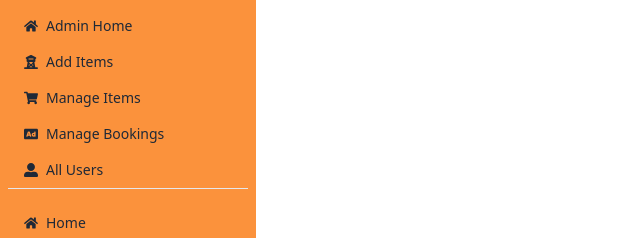
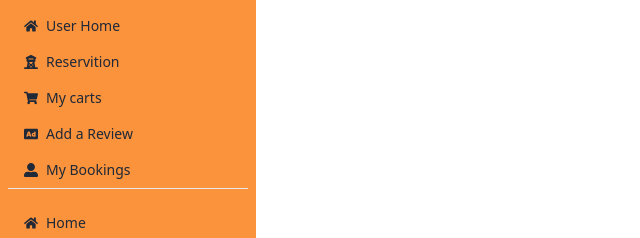
Before and after one commit to milonahmedshuvo/restaurants, a React (Vite) app: page /dashboard in a window 1280 px wide. Shown: the top 238 px of the page, without its empty margins (0-640 px from the left). Built offline with nearby package versions, Linux system fonts and the light colour scheme; no server answers.

Commit message:
admin route and api protected

```diff
--- a/src/Layout/Dashboard.jsx
+++ b/src/Layout/Dashboard.jsx
@@ -1,15 +1,17 @@
 import { FaAd, FaHome, FaSearch, FaShoppingCart, FaUserAlt } from "react-icons/fa";
 import { FaTowerObservation } from "react-icons/fa6";
 import { NavLink, Outlet } from "react-router-dom";
+import useIsAdmin from "../hooks/useIsAdmin";
 
 
 
 
 const Dashboard = () => {
+      const [isAdmin] = useIsAdmin()
+      console.log(isAdmin)
 
 
-
-  const isAdmin = true
+  // const isAdmin = true
 
 
   return (
@@ -18,7 +20,7 @@ const Dashboard = () => {
       <div className=" bg-orange-400 w-64 min-h-screen">
         <ul className="menu">
 
-          { isAdmin && <>
+          { isAdmin ? <>
 
             <li>
             <NavLink to="/">
@@ -51,7 +53,40 @@ const Dashboard = () => {
             </NavLink>
           </li>
 
-          </>  }
+          </> :  <>
+
+                    <li>
+                    <NavLink to="/">
+                      <FaHome></FaHome>
+                        User Home
+                    </NavLink>
+                  </li>
+                  <li>
+                    <NavLink to="/">
+                      <FaTowerObservation></FaTowerObservation>
+                        Reservition
+                    </NavLink>
+                  </li>
+                  <li>
+                    <NavLink to="/dashboard/mycart">
+                      <FaShoppingCart></FaShoppingCart>
+                        My carts
+                    </NavLink>
+                  </li>
+                  <li>
+                    <NavLink to="/">
+                       <FaAd></FaAd>
+                         Add a Review
+                    </NavLink>
+                  </li>
+                  <li>
+                    <NavLink to="/dashboard/allusers">
+                         <FaUserAlt></FaUserAlt>
+                          My Bookings
+                    </NavLink>
+                  </li>
+
+                  </>  }
 
 
 
--- /dev/null
+++ b/src/ProviteRoutes/AdminRoutes.jsx
@@ -0,0 +1,21 @@
+import { Navigate, useLocation } from "react-router-dom";
+import useIsAdmin from "../hooks/useIsAdmin";
+
+
+const AdminRoutes = ({children}) => {
+      const [isAdmin, isAdminLoading ] = useIsAdmin()
+      const location = useLocation()
+
+      if(isAdminLoading){
+        return <p>Loading...........</p>
+      }
+
+      if(isAdmin){
+        return children
+      }else{
+        return <Navigate to='/login' state={ { from: location } } replace ></Navigate>
+      }
+
+};
+
+export default AdminRoutes;
--- a/src/hooks/useAxiosSecure.jsx
+++ b/src/hooks/useAxiosSecure.jsx
@@ -23,6 +23,20 @@ const useAxiosSecure = () => {
 
 
       // Add a response interceptor
+      axiosSecure.interceptors.response.use(function (response) {
+        // Do something with response data
+
+        return response;
+      }, function (error) {
+        // Do something with response error
+
+        return Promise.reject(error);
+      });
+
+
+
+
+
 
 
     return axiosSecure
--- /dev/null
+++ b/src/hooks/useIsAdmin.jsx
@@ -0,0 +1,25 @@
+import { useQuery } from "@tanstack/react-query";
+import useAuth from "./useAuth";
+import useAxiosSecure from "./useAxiosSecure";
+
+const useIsAdmin = () => {
+      const {user} = useAuth()
+      const axiosSecure = useAxiosSecure()
+
+
+
+    const {data: isAdmin, isPending: isAdminLoading } = useQuery({
+        queryKey: [user?.email, "isadmin"],
+        queryFn: async () => {
+            const res =await axiosSecure.get(`/users/admin/${user?.email}`)
+            return res.data?.admin
+        }
+    })
+
+
+
+    return [ isAdmin, isAdminLoading ]
+};
+
+
+export default useIsAdmin;
--- a/src/pages/Sheared/Navber.jsx
+++ b/src/pages/Sheared/Navber.jsx
@@ -64,10 +64,12 @@ const Navber = () => {
 
 
       <li>
+        <Link to='/dashboard' >
         <button className="btn btn-sm  ">
             <FaShoppingCart/>
           <div className="badge badge-secondary"> {carts.length} </div>
         </button>
+        </Link>
       </li>
 
       {user ? (
```
